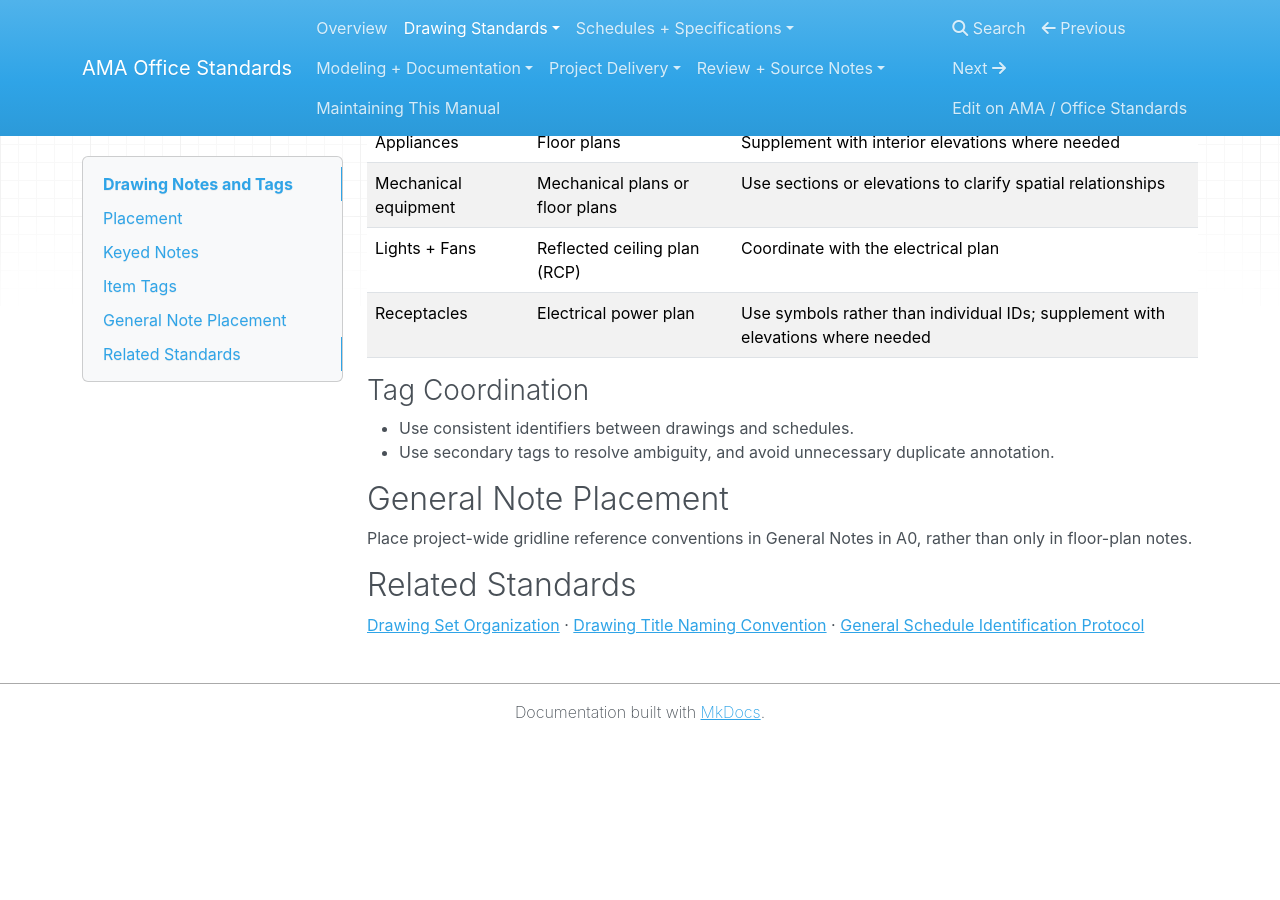
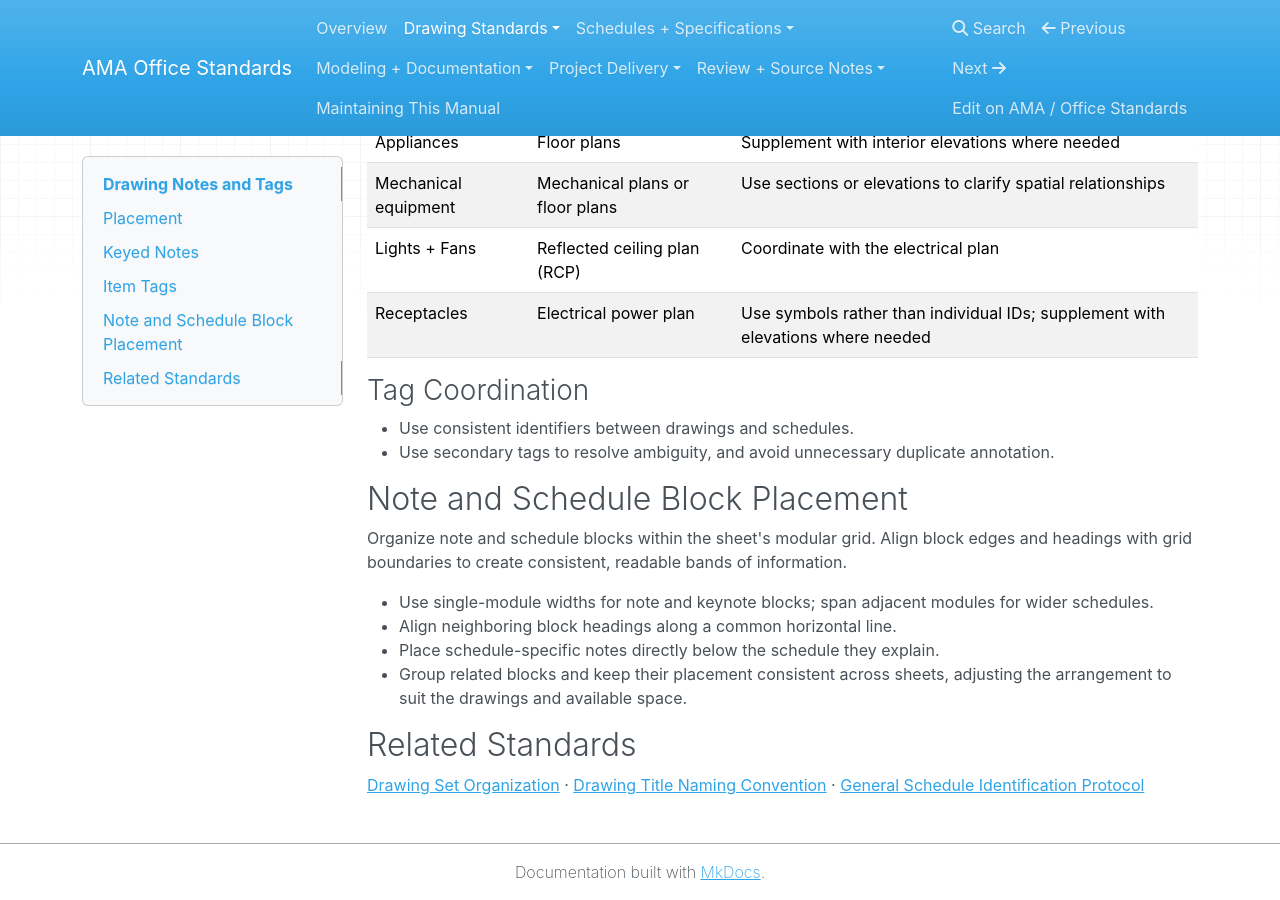
Before and after one commit to aaronmaret/ama-office-standards, an MkDocs documentation site: the page built from docs/drawing-standards/drawing-notes-and-tags.md, in a window 1280 px wide and 900 px high, scrolled down 3075 px. Built offline with MkDocs 1.6.1, drawn with Linux system fonts in a browser that asks for light colours; nearby versions of some CDN libraries; before the commit the page ends 3815 px from its top, so only the background shows below that.

Commit message:
Describe modular placement of note and schedule blocks

```diff
--- a/docs/drawing-standards/drawing-notes-and-tags.md
+++ b/docs/drawing-standards/drawing-notes-and-tags.md
@@ -88,9 +88,14 @@ Room labels, grid references, and drawing callouts have separate identification
 - Use consistent identifiers between drawings and schedules.
 - Use secondary tags to resolve ambiguity, and avoid unnecessary duplicate annotation.
 
-## General Note Placement
+## Note and Schedule Block Placement
 
-Place project-wide gridline reference conventions in General Notes in A0, rather than only in floor-plan notes.
+Organize note and schedule blocks within the sheet's modular grid. Align block edges and headings with grid boundaries to create consistent, readable bands of information.
+
+- Use single-module widths for note and keynote blocks; span adjacent modules for wider schedules.
+- Align neighboring block headings along a common horizontal line.
+- Place schedule-specific notes directly below the schedule they explain.
+- Group related blocks and keep their placement consistent across sheets, adjusting the arrangement to suit the drawings and available space.
 
 ## Related Standards
 
```
